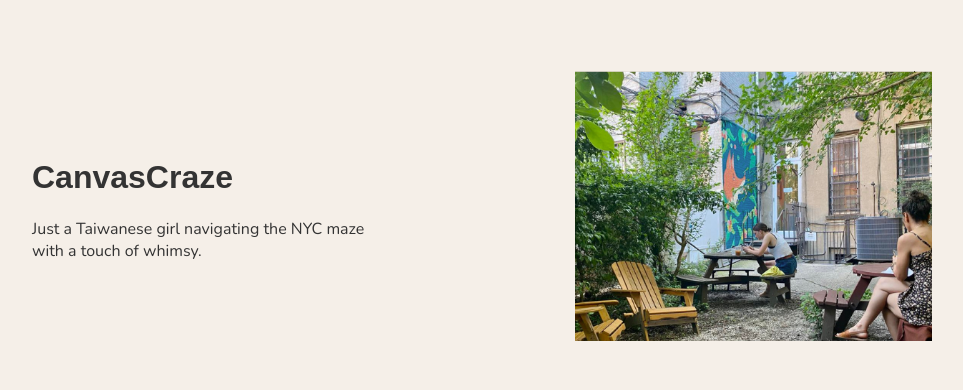
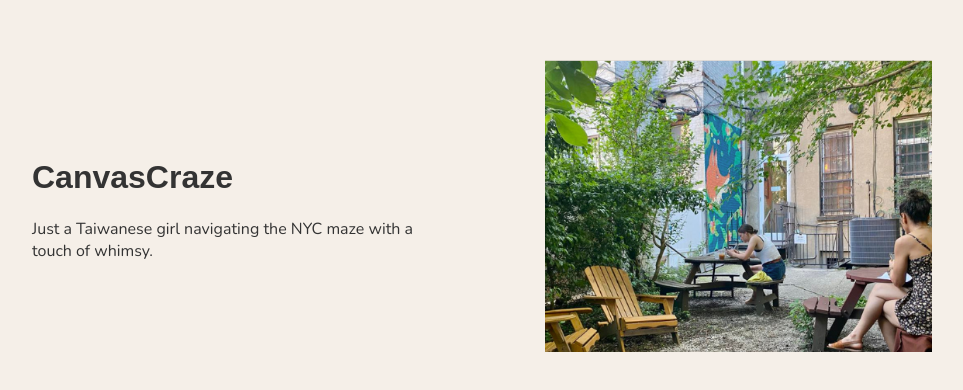
Before and after one commit to cx153/CanvasCraze, a plain HTML site: page index.html in a window 1280 px wide. Shown: the part 192-582 px from the top of the page, without its empty margins (308-1271 px from the left). Drawn offline with nearby package versions, Linux system fonts and the light colour scheme.

Commit message:
Update index.html

```diff
--- a/index.html
+++ b/index.html
@@ -43,8 +43,8 @@
         }
 
         .image-section {
-            max-width: 70%; /* 增加這個值讓圖片變大 */
-            margin-left: 10%; /* 保持左側邊距 */
+            max-width: 150%; /* 增加這個值讓圖片變大 */
+            margin-left: 5%; /* 保持左側邊距 */
         }
 
         .image-section img {
```
